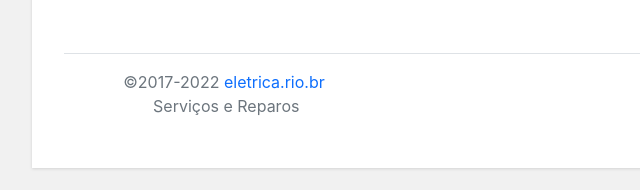
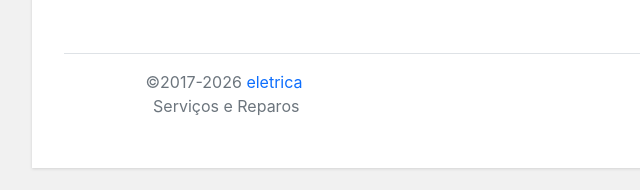
Before and after one commit to alexsilvabello/eletrica, a plain HTML site: page index.html in a window 1280 px wide. Shown: the part 3432-3622 px from the top of the page, 96-736 px from the left. Drawn offline with Linux system fonts and the light colour scheme; files whose address does not match are found by name; a web font is replaced by a local one.

Commit message:
Atualizar o index.html

```diff
--- a/index.html
+++ b/index.html
@@ -150,7 +150,7 @@
 
     <div class="container">
         <footer class="d-flex flex-wrap justify-content-between align-items-center py-3 my-4 border-top">
-          <p class="col-md-4 mb-0 text-muted">&copy;2017-2022 <a href="./index.html#menu">eletrica.rio.br</a> <br> &nbsp;Serviços e Reparos</p>
+          <p class="col-md-4 mb-0 text-muted">&copy;2017-2026 <a href="./index.html#menu">eletrica</a> <br> &nbsp;Serviços e Reparos</p>
             <br>
           <a href="/" class="col-md-4 d-flex align-items-center justify-content-center mb-3 mb-md-0 me-md-auto link-dark text-decoration-none">
             <svg class="bi me-2" width="40" height="32"><use xlink:href="#bootstrap"/></svg>
```
